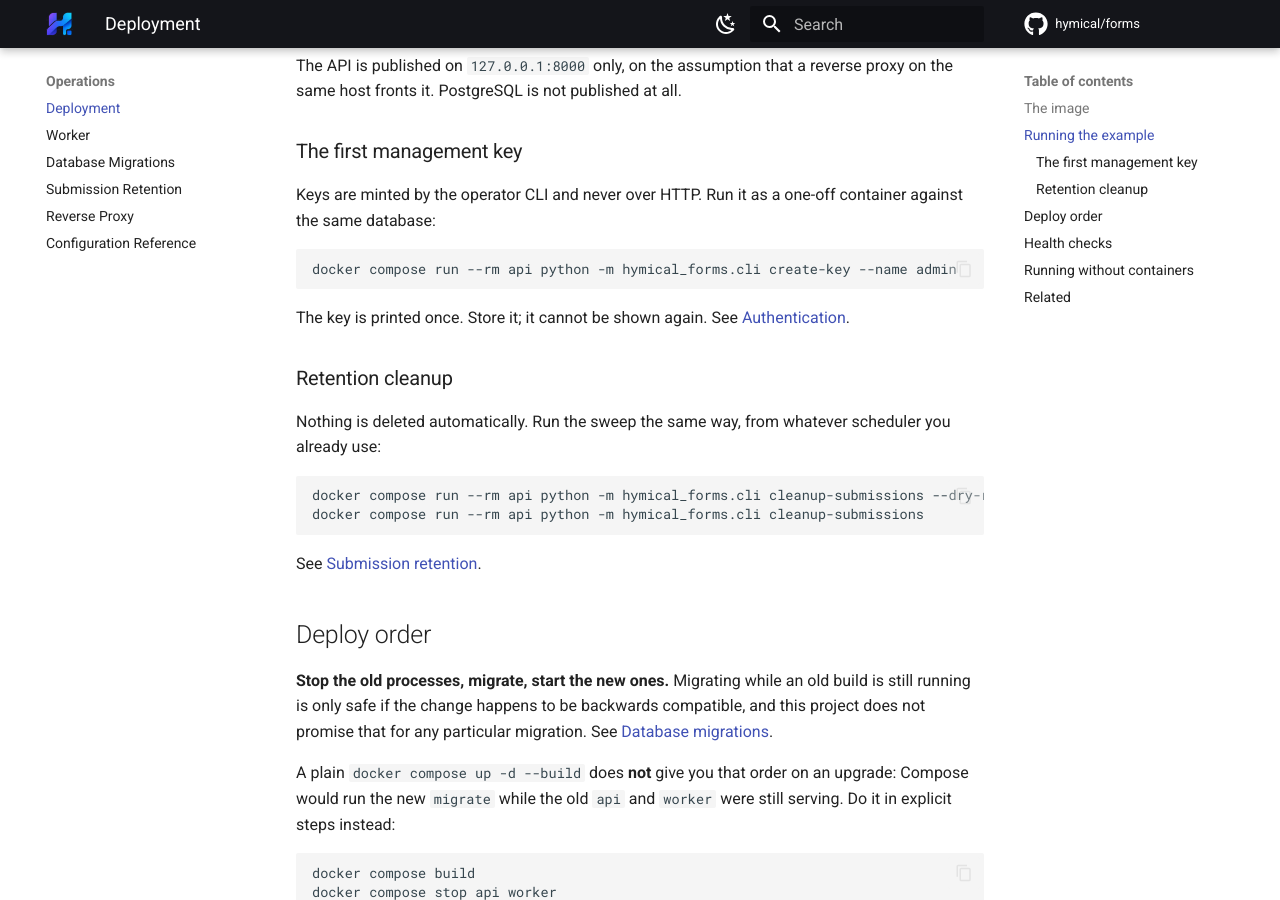
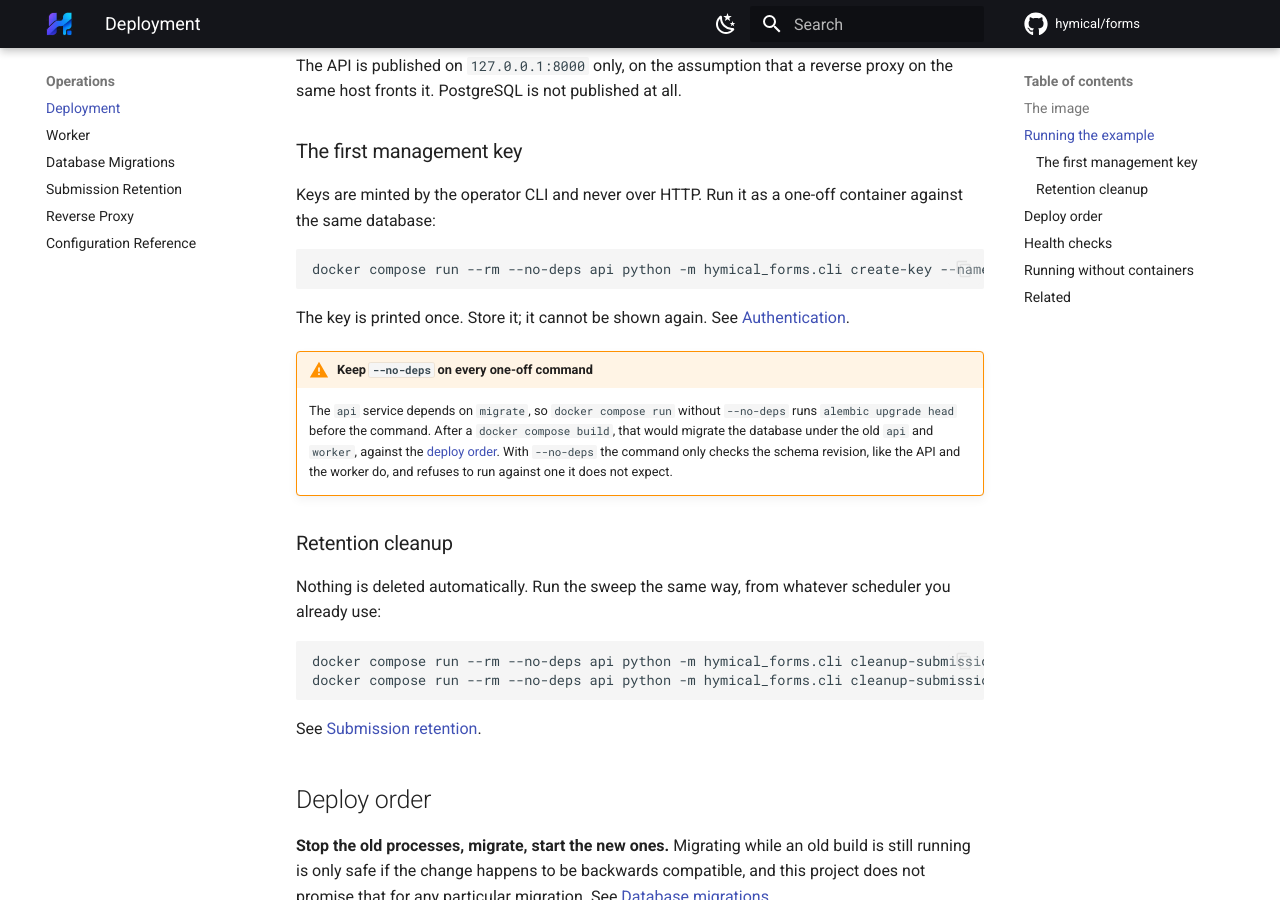
Before and after one commit to hymical/forms, an MkDocs documentation site: the page built from docs/operations/deployment.md, in a window 1280 px wide and 900 px high, scrolled down 1336 px. Built offline with MkDocs 1.6.1 and Material for MkDocs 9.7.7, drawn with Linux system fonts in a browser that asks for light colours; comment, search, counter and statistics services are not loaded.

Commit message:
docs(deployment): run operator one-offs with --no-deps
The api service depends on migrate, so 'docker compose run --rm api ...'
ran 'alembic upgrade head' before every CLI command. After a build, a
scheduled retention cleanup would migrate the database under the old api
and worker, against the documented deploy order. With --no-deps the CLI
only checks the schema revision, as the API and worker do.

````diff
--- a/docs/operations/deployment.md
+++ b/docs/operations/deployment.md
@@ -59,11 +59,20 @@ Keys are minted by the operator CLI and never over HTTP. Run it as a one-off
 container against the same database:
 
 ```bash
-docker compose run --rm api python -m hymical_forms.cli create-key --name admin
+docker compose run --rm --no-deps api python -m hymical_forms.cli create-key --name admin
 ```
 
 The key is printed once. Store it; it cannot be shown again. See
 [Authentication](../api/authentication.md).
+
+!!! warning "Keep `--no-deps` on every one-off command"
+
+    The `api` service depends on `migrate`, so `docker compose run` without
+    `--no-deps` runs `alembic upgrade head` before the command. After a
+    `docker compose build`, that would migrate the database under the old `api`
+    and `worker`, against the [deploy order](#deploy-order). With `--no-deps` the
+    command only checks the schema revision, like the API and the worker do, and
+    refuses to run against one it does not expect.
 
 ### Retention cleanup
 
@@ -71,8 +80,8 @@ Nothing is deleted automatically. Run the sweep the same way, from whatever
 scheduler you already use:
 
 ```bash
-docker compose run --rm api python -m hymical_forms.cli cleanup-submissions --dry-run
-docker compose run --rm api python -m hymical_forms.cli cleanup-submissions
+docker compose run --rm --no-deps api python -m hymical_forms.cli cleanup-submissions --dry-run
+docker compose run --rm --no-deps api python -m hymical_forms.cli cleanup-submissions
 ```
 
 See [Submission retention](retention.md).
````
